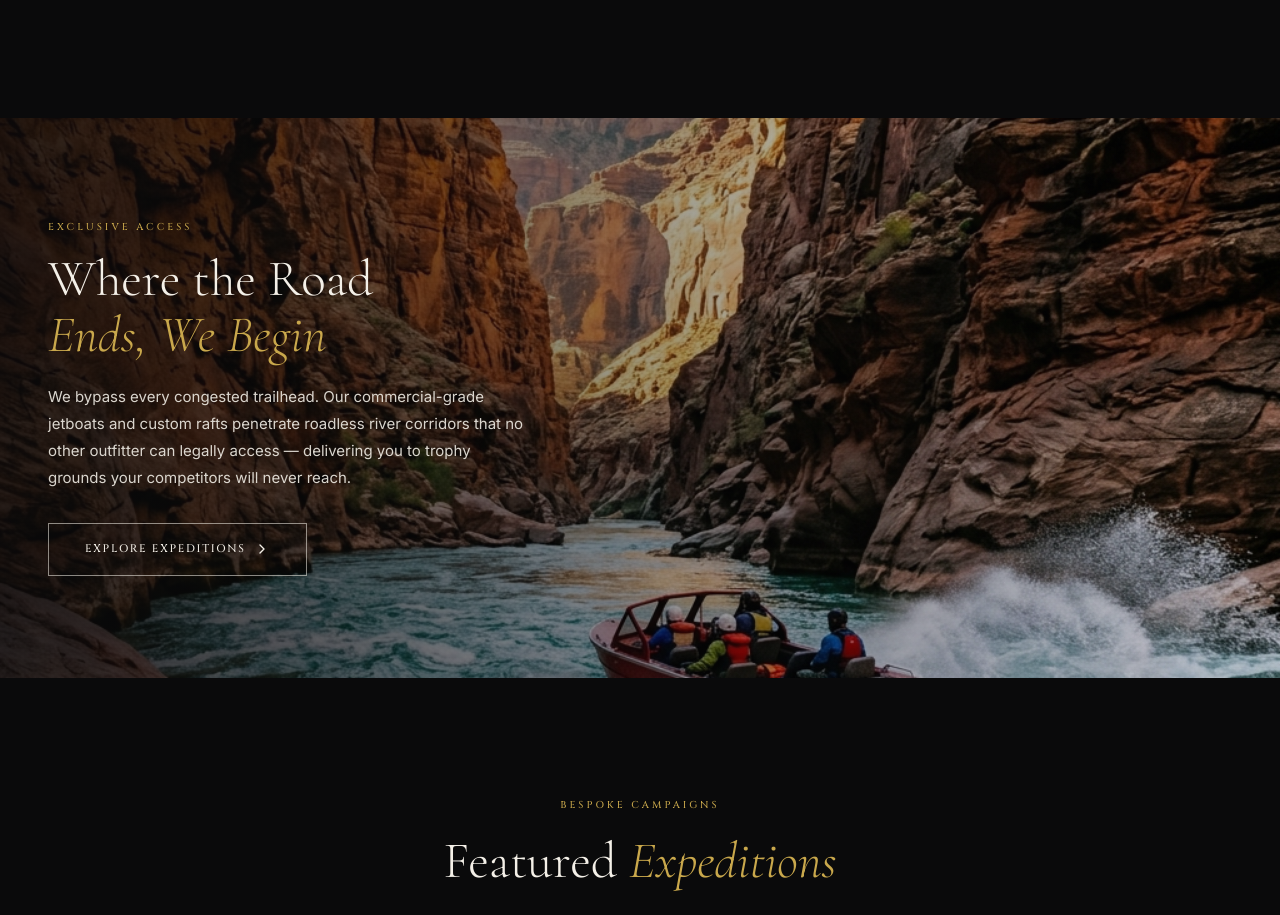
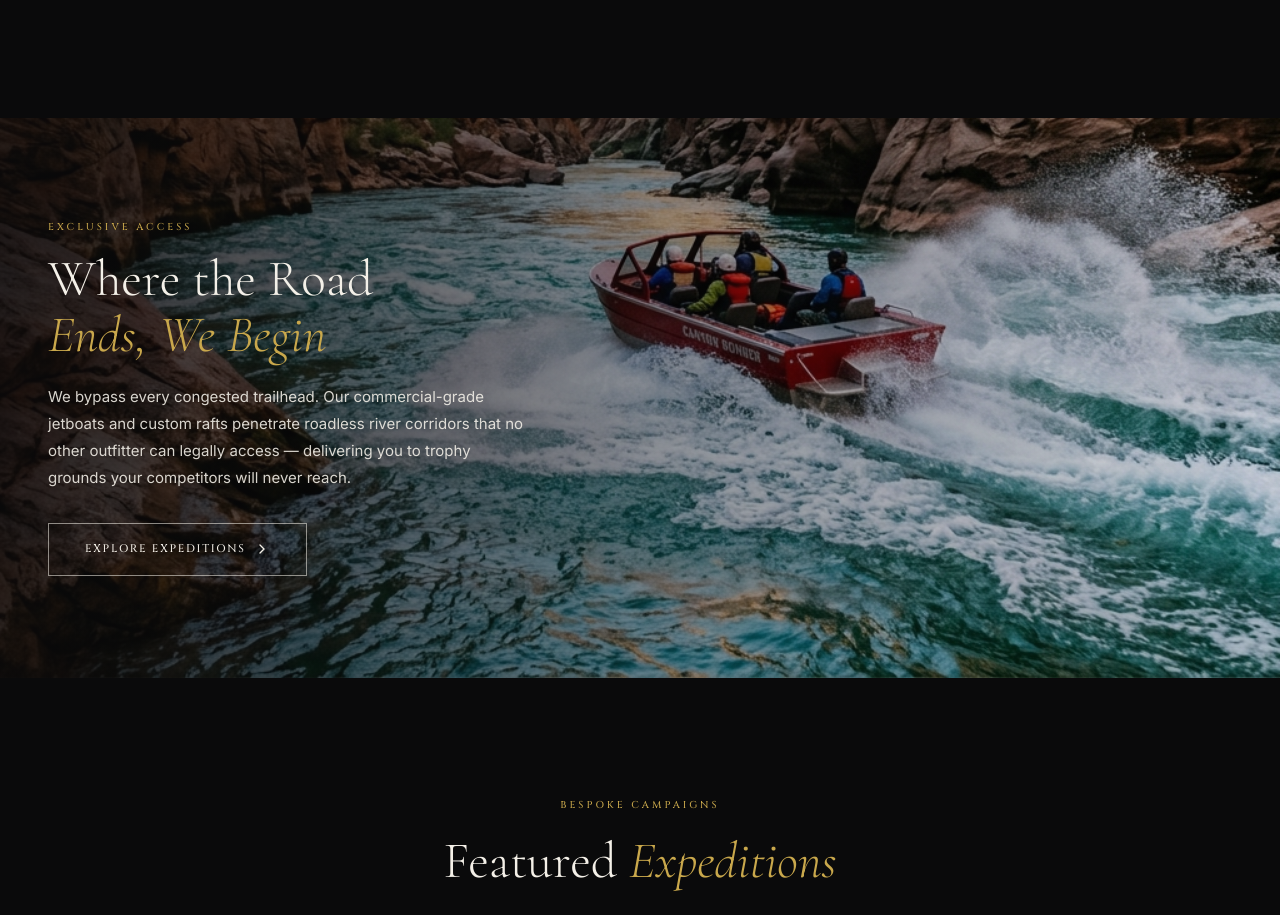
Before and after one commit to Compass2026/Guide-west, a React (Vite) app: page / in a window 1280 px wide. Shown: the part 1741-2656 px from the top of the page. Built offline with nearby package versions, Linux system fonts and the light colour scheme.

Commit message:
fix(layout): adjust full photo section image position to show the jetboat correctly

```diff
--- a/src/index.css
+++ b/src/index.css
@@ -504,6 +504,7 @@ body {
   width: 100%;
   height: 100%;
   object-fit: cover;
+  object-position: center bottom;
 }
 .full-photo-section .photo-gradient {
   position: absolute;
```
